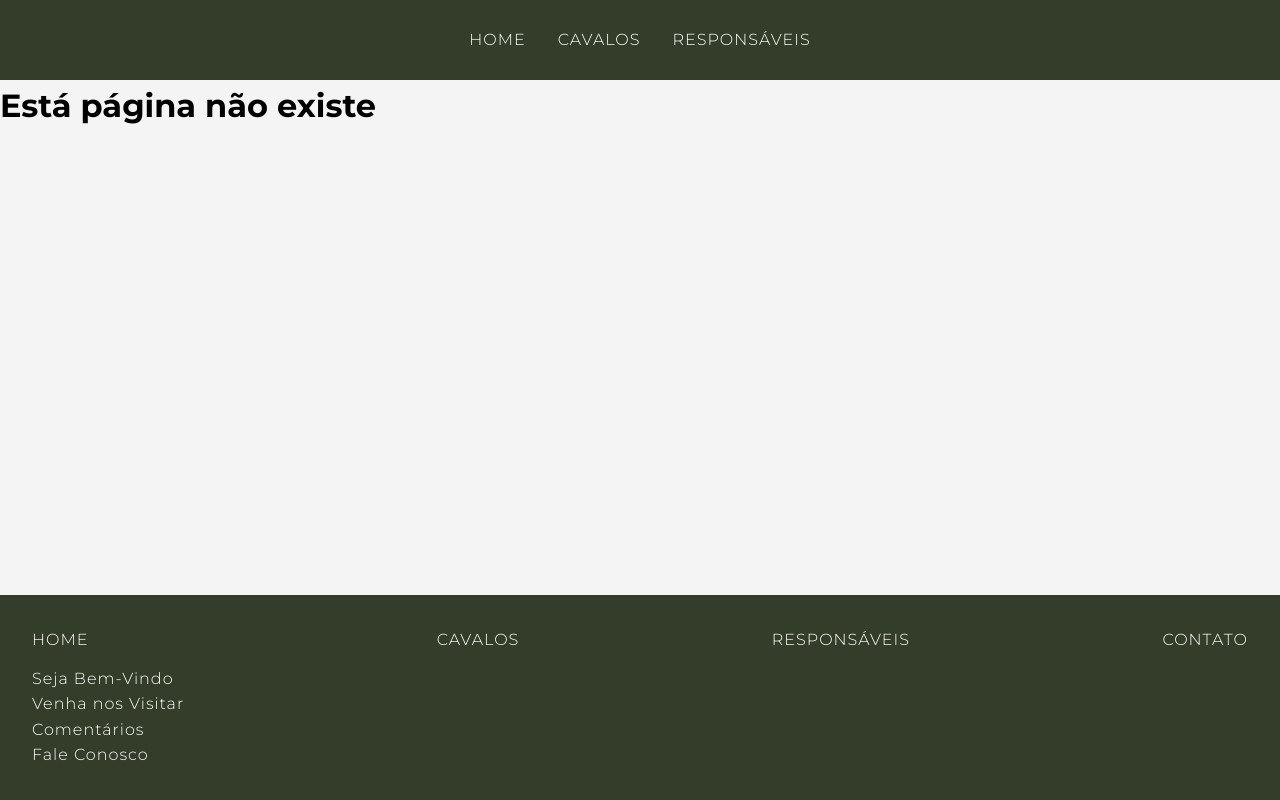
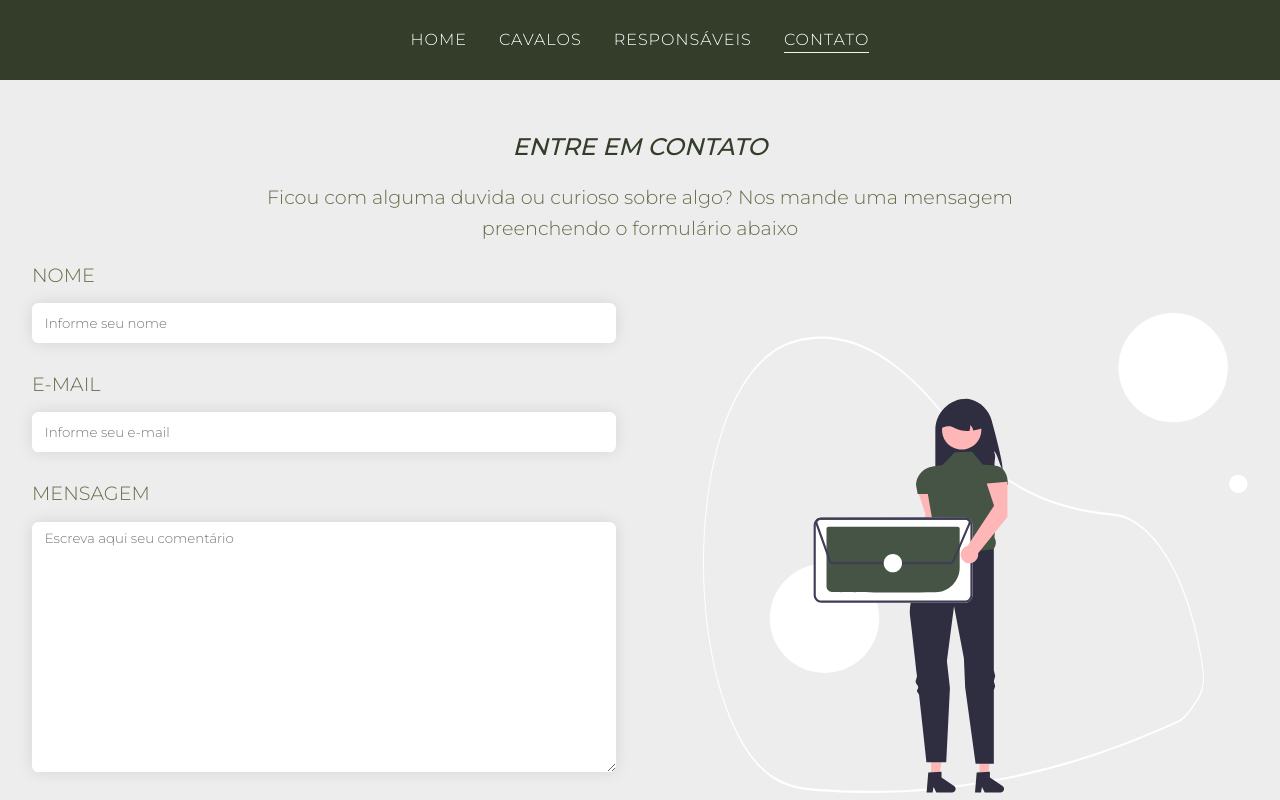
Before and after one commit to matheusmirandaferreira/Rancho-Montana, a React (Vite) app: page /contact-us in a window 1280 px wide. Shown: the top 800 px of the page. Built offline with nearby package versions, Linux system fonts and the light colour scheme.

Commit message:
Contact page

```diff
--- a/src/components/Footer/index.tsx
+++ b/src/components/Footer/index.tsx
@@ -1,14 +1,10 @@
 import { Link } from 'react-router-dom';
 
-import * as Scroll from 'react-scroll';
 import * as S from './styles';
 
 export function Footer() {
-  const { Link: SCROLL_LINK } = Scroll;
-
   const handleNavigate = () => {
     window.scrollTo(0, 0);
-    window.dispatchEvent(new Event('popstate'));
   };
 
   return (
@@ -23,24 +19,16 @@ export function Footer() {
             </span>
             <ul>
               <li>
-                <SCROLL_LINK to="welcome" smooth={true} duration={200}>
-                  Seja Bem-Vindo
-                </SCROLL_LINK>
+                <Link to="/#welcome">Seja Bem-Vindo</Link>
               </li>
               <li>
-                <SCROLL_LINK to="visit-us" smooth={true} duration={200}>
-                  Venha nos Visitar
-                </SCROLL_LINK>
+                <Link to="/#visit-us">Venha nos Visitar</Link>
               </li>
               <li>
-                <SCROLL_LINK to="comments" smooth={true} duration={200}>
-                  Comentários
-                </SCROLL_LINK>
+                <Link to="/#comments">Comentários</Link>
               </li>
               <li>
-                <SCROLL_LINK to="contact-us" smooth={true} duration={200}>
-                  Fale Conosco
-                </SCROLL_LINK>
+                <Link to="/#contact-us">Fale Conosco</Link>
               </li>
             </ul>
           </div>
--- a/src/components/Header/index.tsx
+++ b/src/components/Header/index.tsx
@@ -28,6 +28,14 @@ export function Header() {
             Responsáveis
           </Link>
         </li>
+        <li>
+          <Link
+            className={`${pathname === '/contact-us' && 'active'}`}
+            to="/contact-us"
+          >
+            Contato
+          </Link>
+        </li>
       </ul>
     </S.Container>
   );
--- /dev/null
+++ b/src/pages/ContactUs/index.tsx
@@ -0,0 +1,40 @@
+import { ContentWrapper } from '../../components/ContentWrapper';
+import { Description } from '../../components/Description';
+import { Input } from '../../components/Input';
+import { Title } from '../../components/Title';
+import ContactUsSVG from '../../assets/contact-us.svg';
+
+import * as S from './styles';
+
+export function ContactUs() {
+  return (
+    <ContentWrapper custonBackground="gray">
+      <div className="content">
+        <Title>Entre em contato</Title>
+        <Description>
+          Ficou com alguma duvida ou curioso sobre algo? Nos mande uma mensagem
+          <br />
+          preenchendo o formulário abaixo
+        </Description>
+        <S.FormWrapper>
+          <form>
+            <Input label="Nome" name="name" placeholder="Informe seu nome" />
+            <Input
+              label="E-mail"
+              name="email"
+              placeholder="Informe seu e-mail"
+            />
+            <Input
+              label="Mensagem"
+              name="description"
+              boxType="textarea"
+              placeholder="Escreva aqui seu comentário"
+            />
+            <button type="button">Enviar</button>
+          </form>
+          <img src={ContactUsSVG} />
+        </S.FormWrapper>
+      </div>
+    </ContentWrapper>
+  );
+}
--- /dev/null
+++ b/src/pages/ContactUs/styles.ts
@@ -0,0 +1,19 @@
+import styled from 'styled-components';
+
+export const Container = styled.div``;
+
+export const FormWrapper = styled.div`
+  display: flex;
+  align-items: center;
+  justify-content: space-between;
+
+  gap: 2rem;
+
+  form {
+    width: 48%;
+  }
+
+  img {
+    max-width: 48%;
+  }
+`;
--- a/src/pages/Home/index.tsx
+++ b/src/pages/Home/index.tsx
@@ -1,20 +1,31 @@
+import { useEffect } from 'react';
+import { useLocation } from 'react-router-dom';
 import * as Scroll from 'react-scroll';
 import { Carousel } from '../../components/Carousel';
+import { Comment } from '../../components/Comment';
+import { ContentWrapper } from '../../components/ContentWrapper';
+import { Description } from '../../components/Description';
+import { HomeContent } from '../../components/HomeContent';
+import { Input } from '../../components/Input';
+import { Title } from '../../components/Title';
 
-import ContactUsSVG from '../../assets/contact-us.svg';
 import WelcomeSVG from '../../assets/welcome.svg';
 import ComeVisitSVG from '../../assets/come-visit.svg';
-import { HomeContent } from '../../components/HomeContent';
-
+import ContactUsSVG from '../../assets/contact-us.svg';
 import * as S from './styles';
-import { ContentWrapper } from '../../components/ContentWrapper';
-import { Title } from '../../components/Title';
-import { Comment } from '../../components/Comment';
-import { Description } from '../../components/Description';
-import { Input } from '../../components/Input';
 
 export function Home() {
-  const { Element } = Scroll;
+  const { Element, scroller } = Scroll;
+
+  const { hash } = useLocation();
+
+  useEffect(() => {
+    if (hash) {
+      scroller.scrollTo(hash.slice(1), {});
+    } else {
+      window.scrollTo({ top: 0, left: 0, behavior: 'smooth' });
+    }
+  }, [hash]);
 
   return (
     <>
--- a/src/routes/index.tsx
+++ b/src/routes/index.tsx
@@ -6,6 +6,7 @@ import { Responsibles } from '../pages/Responsibles';
 import { ResponsibleDetails } from '../pages/ResponsibleDetails';
 import { Header } from '../components/Header';
 import { Footer } from '../components/Footer';
+import { ContactUs } from '../pages/ContactUs';
 
 export function Router() {
   return (
@@ -21,6 +22,7 @@ export function Router() {
       >
         <Route path="/" element={<Home />} />
         <Route path="/horses" element={<Horses />} />
+        <Route path="/contact-us" element={<ContactUs />} />
         <Route path="/horses/:id" element={<HorsesDetails />} />
         <Route path="/responsibles" element={<Responsibles />} />
         <Route path="/responsibles/:id" element={<ResponsibleDetails />} />
```
